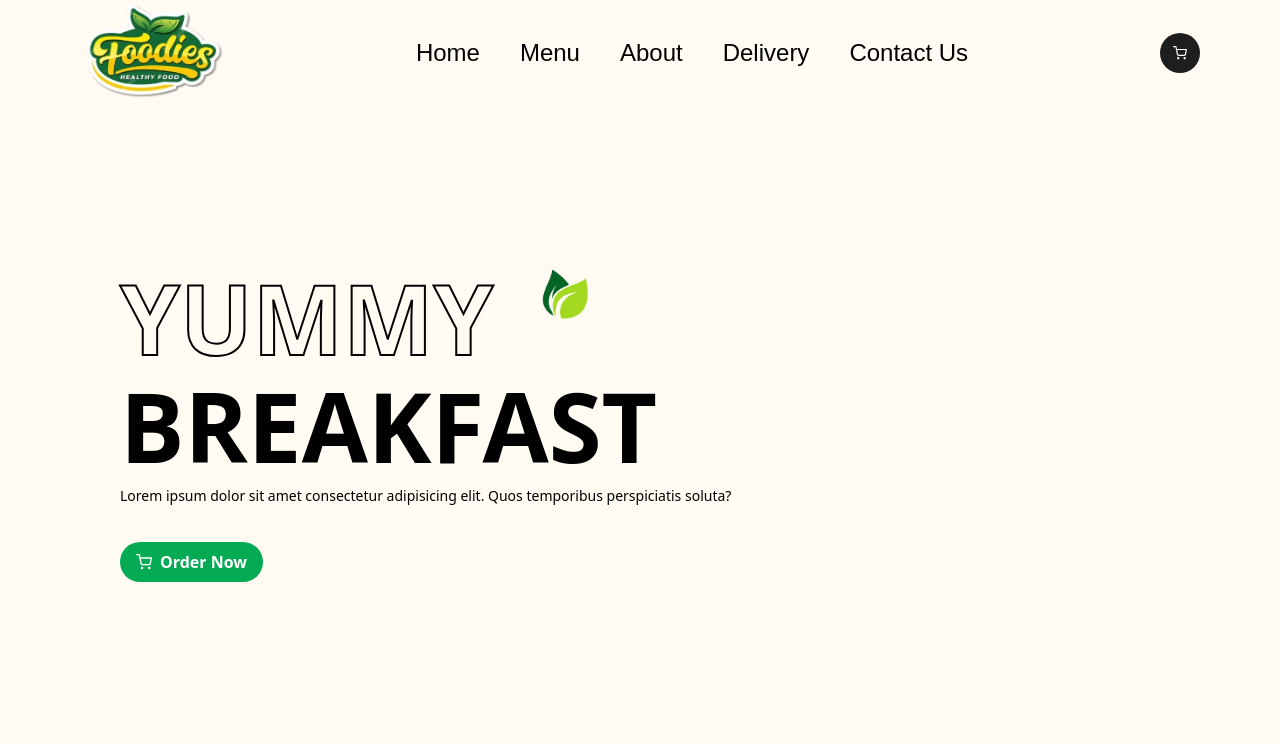
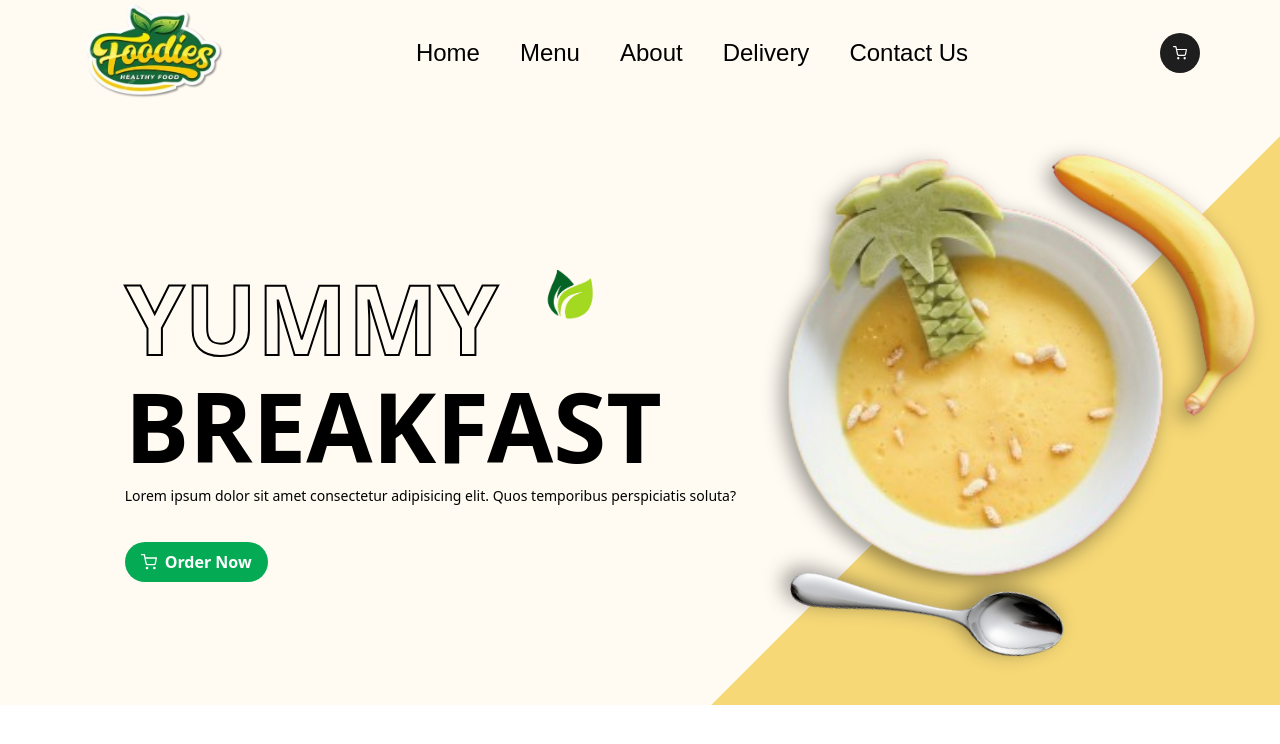
Before and after one commit to UmeshKumar0143/food-center, a React (Vite) app: page / in a window 1280 px wide. Shown: the top 744 px of the page. Built offline with nearby package versions, Linux system fonts and the light colour scheme.

Commit message:
completed Hero

```diff
--- a/src/App.tsx
+++ b/src/App.tsx
@@ -6,9 +6,11 @@ type Props = {}
 
 const App = (props: Props) => {
   return (
-    <div className='bg-white2 overflow-x-hidden'>
+    <div className='bg-white2 overflow-x-hidden '>
+      <div className='relative overflow-hidden'>
       <Navbar/>
       <Hero/>
+      </div>
     </div>
   )
 }
--- a/src/components/Hero.tsx
+++ b/src/components/Hero.tsx
@@ -1,29 +1,58 @@
-import React from 'react'
 import Leaf from '../assets/food/leaf.png'
+import Food from '../assets/food/food.png'
+import Banana from '../assets/food/banana2.png'
+import Spoon from '../assets/food/spoon.png'
 import { FiShoppingCart } from 'react-icons/fi'
+import { animate, motion } from 'framer-motion'
 type Props = {}
 
 const Hero = (props: Props) => {
+
+    const slideUp = (delay: number) =>{
+        return {
+            initial : {
+                y : '100%',
+                opacity: 0,
+            },
+            animate: {
+                y: 0,
+                opacity : 1,
+                transition : {
+                    duration : 0.8,
+                    delay: delay,
+                },
+            },
+        };
+    }
+
   return (
-    <div className='container min-h-[600px]'>
+    <div className='container sm:flex sm:justify-around  overflow-hidden  min-h-[600px]'>
         {/* Text Div */}
         <div>
             <div className='sm:ml-10 sm:mt-[165px] mt-12 '>
-                <h1 className='text-5xl sm:text-left sm:text-6xl lg:text-7xl xl:text-8xl relative uppercase text-center text-outline font-bold text-transparent'>Yummy
+                <motion.h1 variants={slideUp(0.5)} initial="initial" whileInView="animate" className='text-5xl sm:text-left sm:text-6xl lg:text-7xl xl:text-8xl relative uppercase text-center text-outline font-bold text-transparent'>Yummy
                 <img src={Leaf} alt="" className='w-[50px] absolute sm:left-[420px] top-0 right-0' />
-                </h1>
-                <h2 className='text-5xl sm:text-left sm:text-6xl lg:text-7xl xl:text-8xl  uppercase font-bold text-center mt-3'>BreakFast</h2>
-                <p className=' text-sm sm:text-left text-center mt-3'>Lorem ipsum dolor sit amet consectetur adipisicing elit. Quos temporibus perspiciatis soluta? </p>
-                <div className='mt-9 flex justify-center sm:justify-start'>
+                </motion.h1>
+                <motion.h2 variants={slideUp(1)} initial = "initial" whileInView="animate" className='text-5xl sm:text-left sm:text-6xl lg:text-7xl xl:text-8xl  uppercase font-bold text-center mt-3'>BreakFast</motion.h2>
+                <motion.p variants={slideUp(1.5)} initial = "initial" whileInView="animate"  className=' text-sm sm:text-left text-center mt-3'>Lorem ipsum dolor sit amet consectetur adipisicing elit. Quos temporibus perspiciatis soluta? </motion.p>
+                <motion.div variants={slideUp(2)} initial = "initial" whileInView="animate" className='mt-9 flex justify-center sm:justify-start'>
                 <button className='btn-primary flex items-center gap-2 justify-center '>
                     <FiShoppingCart/>
                     Order Now
                 </button>
-                </div>
+                </motion.div>
             </div>
         </div>
         {/* Images div */}
-        <div></div>
+        <div className='relative mt-10 sm:mt-5 z-10 '>
+            <motion.img initial = {{y:100, x: 200 , opacity: 0,rotate: 20 }} whileInView={{y:0, x:0 , rotate: 0, opacity: 1}} transition={{duration: 0.8}}  src={Food} alt="" className='w-[450px] img-shadow' />
+            <motion.img initial = {{y:100, x: 200 , opacity: 0,rotate: 20 }} whileInView={{y:0, x:0 , rotate: 0, opacity: 1}} transition={{duration: 0.8,delay: 0.2}} src={Banana} alt="" className='w-[350px] absolute -top-[40px] -right-[130px] sm:top-0 sm:-right-[150px]  img-shadow' />
+            <motion.img initial = {{y:100, x: 200 , opacity: 0,rotate: 120 }} whileInView={{y:0, x:0 , rotate: 76, opacity: 1}} transition={{duration: 0.8,delay: 0.3}} src={Spoon} alt="" className='w-[350px] sm:top-[300px] rotate-[75deg] absolute sm:left-0 -left-[60px] top-[180px] img-shadow' />
+        </div>
+        {/* Yellow Background  */}
+        <div className='w-[2500px] h-[2500px] rounded-3xl rotate-45 bg-lightYellow absolute -top-[30%] z-0 left-[70%]'>
+
+        </div>
     </div>
   )
 }
--- a/src/index.css
+++ b/src/index.css
@@ -13,3 +13,10 @@
         @apply bg-darkGreen rounded-full text-white hover:scale-110 duration-200 font-semibold px-4 py-2
     }
 }
+
+
+@layer utilities {
+    .img-shadow{
+        filter: drop-shadow(-6px 6px 10px rgb(0,0,0,0.4));
+    }
+}
```
